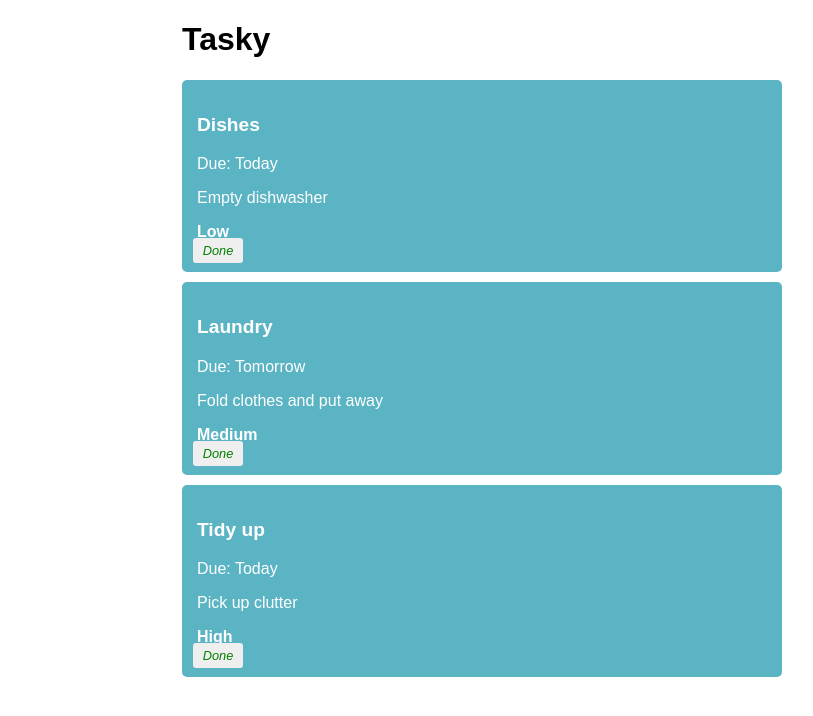
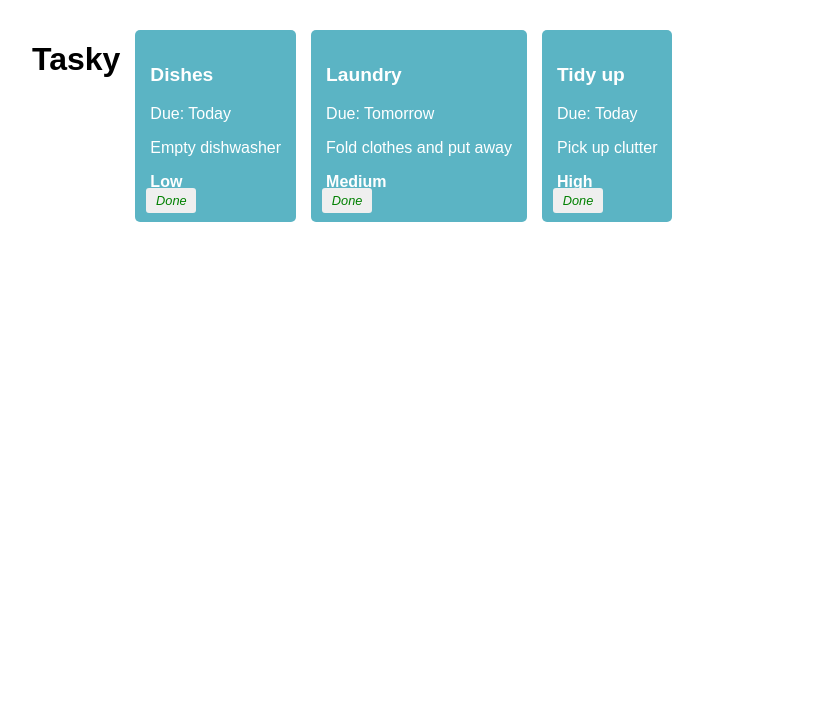
Before and after one commit to dianaarutcheva/react-basics-labs, a React (Vite) app in the folder tasky/: page / in a window 1280 px wide. Shown: the top 716 px of the page, without its empty margins (158-971 px from the left). Built offline with nearby package versions, Linux system fonts and the light colour scheme.

Commit message:
Mark task as done

```diff
--- a/tasky/src/App.css
+++ b/tasky/src/App.css
@@ -1,7 +1,11 @@
 .container {
-  max-width: 600px;
+  max-width: 900px;
   margin: 20px auto;
   font-family: Arial, sans-serif;
+
+  display: flex;
+  flex-wrap: wrap;
+  gap: 15px;
 }
 
 .card {
```
